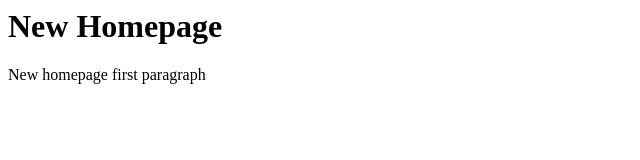
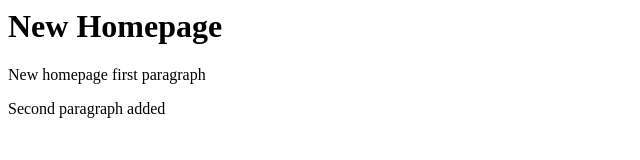
Before and after one commit to vimalpatel87/GitLearn, a plain HTML site: page index.html in a window 1280 px wide. Shown: the whole page, without its empty margins (0-640 px from the left). Drawn offline with Linux system fonts and the light colour scheme.

Commit message:
Second paragraph added
Second paragraph added

```diff
--- a/index.html
+++ b/index.html
@@ -4,5 +4,6 @@
 <body>
 <h1>New Homepage</h1>
 <p>New homepage first paragraph</p>
+  <p>Second paragraph added</p>
 </body>
 </html>
```
